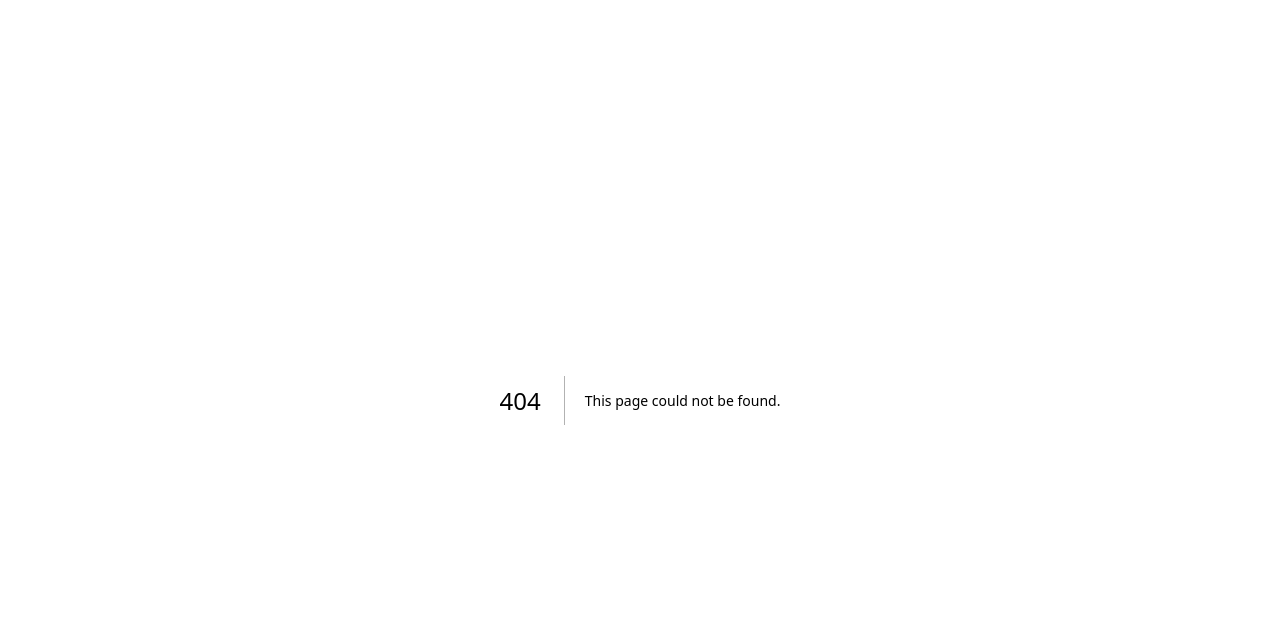
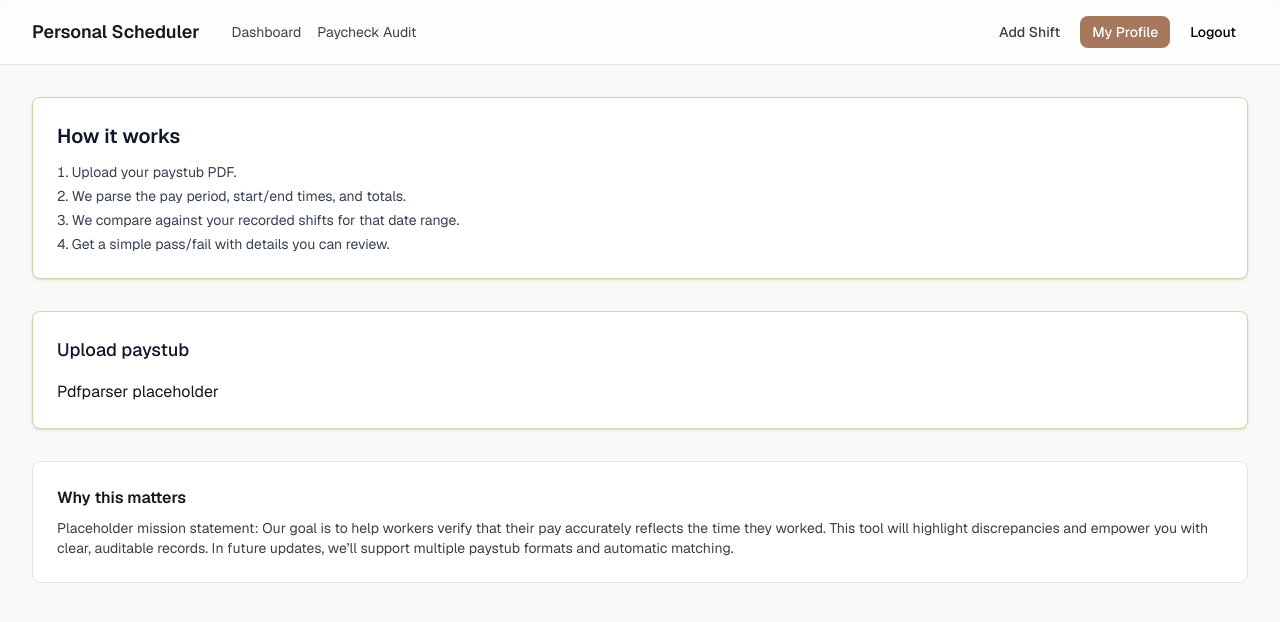
Before and after one commit to changerate/shiftlytics, a Next.js app: page /paycheck-audit in a window 1280 px wide. Before the commit this address had no page. Shown: the top 622 px of the page. Built offline with nearby package versions, Linux system fonts and the light colour scheme; no server answers.

Commit message:
navigation dashboard/landing page for auditing paychecks

```diff
--- a/src/app/dashboard/page.js
+++ b/src/app/dashboard/page.js
@@ -1,6 +1,7 @@
 "use client";
 // migrating new dashboard from "the graph" branch
 import Button from '../../components/Button';
+import TopNav from '../../components/TopNav';
 import TimeDataView from '../../components/TimeDataView';
 import GraphDemo from '../../components/GraphDemo';
 import ShiftsGraph from '../../components/ShiftsGraph';
@@ -120,49 +121,20 @@ export default function Dashboard() {
                 userId={currentUser?.id}
             />
         )}
-        {/* Header */}
-            <header className="bg-surface shadow-sm border-b border-border-light">
-                <div className="max-w-7xl mx-auto px-4 sm:px-6 lg:px-8">
-                    <div className="flex justify-between items-center py-6">
-                        <div>
-                            <h1 className="text-3xl font-bold text-text-primary">{`Welcome${greetingName ? `, ${greetingName}` : ''}`}</h1>
-                            <p className="text-text-secondary">Personal Work Schedule Management</p>
-                        </div>
-                        <div className="flex items-center space-x-4">
-                            {/* My Profile */}
-                            <Button
-                                onClick={() => setShowProfilePanel(true)}
-                                variant="secondary"
-                            >
-                                My Profile
-                            </Button>
-
-                            {/* Add New Shift */}
-                            <Button
-                                onClick={() => window.location.href = "/addShift"}
-                                variant="primary"
-                            >
-                                Add New Shift
-                            </Button>
-
-                            {/* Logout Button */}
-                            <Button
-                                onClick={handleLogout}
-                                variant='noOutlineBlack'
-                            >
-                                Logout
-                            </Button>
-
-                        </div>
-                    </div>
-                </div>
-            </header>
+            {/* Global Nav */}
+            <TopNav />
 
             {/* Main Content */}
             <ShiftsProvider>
             <main className="max-w-7xl mx-auto px-4 sm:px-6 lg:px-8 py-8">
                 {/* Stats Grid */}
                 <div className="grid grid-cols-1 md:grid-cols-2 lg:grid-cols-4 gap-6 mb-8">
+                </div>
+
+                {/* Greeting */}
+                <div className="mb-6">
+                  <h1 className="text-2xl font-bold text-text-primary">{`Welcome${greetingName ? `, ${greetingName}` : ''}`}</h1>
+                  <p className="text-text-secondary">Personal Work Schedule Management</p>
                 </div>
 
                 {/* Content Grid */}
@@ -172,14 +144,6 @@ export default function Dashboard() {
                         <h2 className="text-xl font-semibold text-gray-900 mb-4">Recent Shifts</h2>
                         <div className="space-y-4">
                         <Test />
-                        </div>
-                    </div>
-
-                    {/* Quick Actions */}
-                    <div className="bg-white p-6 rounded-lg shadow-sm border border-accent">
-                        <h2 className="text-xl font-semibold text-gray-900 mb-4">Quick Actions</h2>
-                        <div className="space-y-3">
-                        {/* ...existing code... */}
                         </div>
                     </div>
                 </div>
@@ -206,7 +170,7 @@ export default function Dashboard() {
 
                 </div>
                 <div className="bg-white p-8 rounded-lg shadow-sm border border-accent mt-8">
-                <div className="mb-2 text-sm font-medium tracking-wide text-gray-500 uppercase text-center">Spreadsheet View</div>
+                  <div className="mb-2 text-sm font-medium tracking-wide text-gray-500 uppercase">Spreadsheet</div>
                   <Spreadsheet />
                 </div>
 
--- /dev/null
+++ b/src/app/paycheck-audit/page.js
@@ -0,0 +1,41 @@
+"use client";
+import TopNav from "../../components/TopNav";
+import Pdfparser from "../../components/pdfparser";
+
+export default function PaycheckAuditPage() {
+  return (
+    <div className="min-h-screen bg-background font-sans">
+      <TopNav />
+
+      {/* Main */}
+      <main className="max-w-7xl mx-auto px-4 sm:px-6 lg:px-8 py-8">
+        {/* Intro / Instructions */}
+        <section className="bg-white rounded-lg shadow-sm border border-accent p-6 mb-8">
+          <h2 className="text-xl font-semibold text-gray-900 mb-3">How it works</h2>
+          <ol className="list-decimal list-inside text-sm text-gray-700 space-y-1">
+            <li>Upload your paystub PDF.</li>
+            <li>We parse the pay period, start/end times, and totals.</li>
+            <li>We compare against your recorded shifts for that date range.</li>
+            <li>Get a simple pass/fail with details you can review.</li>
+          </ol>
+        </section>
+
+        {/* Tool */}
+        <section className="bg-white rounded-lg shadow-sm border border-accent p-6 mb-8">
+          <h2 className="text-lg font-medium text-gray-900 mb-4">Upload paystub</h2>
+          <Pdfparser />
+        </section>
+
+        {/* Mission statement / Placeholder */}
+        <section className="rounded-lg border border-border-light bg-surface p-6">
+          <h3 className="text-base font-semibold text-text-primary mb-2">Why this matters</h3>
+          <p className="text-sm text-text-secondary">
+            Placeholder mission statement: Our goal is to help workers verify that their pay accurately reflects
+            the time they worked. This tool will highlight discrepancies and empower you with clear, auditable
+            records. In future updates, we’ll support multiple paystub formats and automatic matching.
+          </p>
+        </section>
+      </main>
+    </div>
+  );
+}
--- /dev/null
+++ b/src/components/Pdfparser.js
@@ -0,0 +1,10 @@
+
+export default function Pdfparser() {
+
+    return (
+        <div>
+            <p>Pdfparser placeholder</p>
+        </div>
+
+    )
+}
--- /dev/null
+++ b/src/components/TopNav.js
@@ -0,0 +1,59 @@
+"use client";
+import Button from "./Button";
+import { useCallback } from "react";
+import { supabase } from "../lib/supabaseClient";
+
+export default function TopNav() {
+  const handleLogout = useCallback(async () => {
+    try {
+      await supabase.auth.signOut();
+    } catch (err) {
+      console.warn("Supabase logout error:", err?.message);
+    }
+    window.location.href = "/login";
+  }, []);
+
+  return (
+    <header className="sticky top-0 z-30 bg-surface/80 backdrop-blur supports-[backdrop-filter]:bg-surface/60 border-b border-border-light">
+      <div className="max-w-7xl mx-auto px-4 sm:px-6 lg:px-8">
+        <div className="flex h-16 items-center justify-between">
+          {/* Left: Brand + Nav */}
+          <div className="flex items-center gap-8">
+            <a href="/dashboard" className="text-lg font-semibold text-text-primary hover:opacity-90">
+              Personal Scheduler
+            </a>
+            <nav className="hidden md:flex items-center gap-4 text-sm">
+              <a href="/dashboard" className="text-text-secondary hover:text-text-primary transition-colors">Dashboard</a>
+              <a href="/paycheck-audit" className="text-text-secondary hover:text-text-primary transition-colors">Paycheck Audit</a>
+            </nav>
+          </div>
+
+          {/* Right: Actions */}
+          <div className="flex items-center gap-2">
+            <Button
+              variant="ghost"
+              size="small"
+              onClick={() => (window.location.href = "/addShift")}
+            >
+              Add Shift
+            </Button>
+            <Button
+              variant="secondary"
+              size="small"
+              onClick={() => (window.location.href = "/profile")}
+            >
+              My Profile
+            </Button>
+            <Button
+              variant="noOutlineBlack"
+              size="small"
+              onClick={handleLogout}
+            >
+              Logout
+            </Button>
+          </div>
+        </div>
+      </div>
+    </header>
+  );
+}
--- a/src/context/ShiftsContext.js
+++ b/src/context/ShiftsContext.js
@@ -1,5 +1,5 @@
 "use client";
-import { createContext, useCallback, useContext, useEffect, useMemo, useRef, useState } from "react";
+import { createContext, useCallback, useContext, useEffect, useMemo, useState } from "react";
 import { supabase } from "../lib/supabaseClient";
 import { getUserWages } from "../utils/wageUtils";
 
@@ -11,53 +11,40 @@ export function ShiftsProvider({ children }) {
   const [wages, setWages] = useState([]);
   const [loading, setLoading] = useState(true);
   const [error, setError] = useState("");
+  const [reloadTick, setReloadTick] = useState(0);
 
-  const abortRef = useRef({ cancelled: false });
-
-  const fetchAll = useCallback(async () => {
+  useEffect(() => {
+    let cancelled = false;
+    (async () => {
       setLoading(true);
       setError("");
       try {
+        // Auth via Supabase
         const { data: authData, error: authError } = await supabase.auth.getUser();
         if (authError) throw authError;
         const currentUser = authData?.user;
-      if (!currentUser) {
-        throw new Error("Not authenticated");
+        if (!currentUser) throw new Error("Not authenticated");
+        if (!cancelled) setUser(currentUser);
+
+        // Shifts via existing API route
+        const res = await fetch(`/api/data?userId=${encodeURIComponent(currentUser.id)}`, { cache: "no-store" });
+        if (!res.ok) throw new Error(`API /api/data error: ${res.status}`);
+        const json = await res.json();
+        if (!cancelled) setShifts(Array.isArray(json) ? json : []);
+
+        // Wages via existing utility (direct Supabase)
+        const wagesRes = await getUserWages(currentUser.id);
+        if (!cancelled) setWages(wagesRes.success ? (wagesRes.wages || []) : []);
+      } catch (e) {
+        if (!cancelled) setError(e?.message || String(e));
+      } finally {
+        if (!cancelled) setLoading(false);
       }
-      setUser(currentUser);
+    })();
+    return () => { cancelled = true; };
+  }, [reloadTick]);
 
-      const res = await fetch(`/api/data?userId=${encodeURIComponent(currentUser.id)}`, {
-        cache: "no-store",
-      });
-      if (!res.ok) {
-        throw new Error(`API /api/data error: ${res.status}`);
-      }
-      const json = await res.json();
-      if (!abortRef.current.cancelled) setShifts(Array.isArray(json) ? json : []);
-
-      const wagesRes = await getUserWages(currentUser.id);
-      if (!wagesRes.success) {
-        console.warn("getUserWages error:", wagesRes.error);
-        if (!abortRef.current.cancelled) setWages([]);
-      } else if (!abortRef.current.cancelled) {
-        setWages(wagesRes.wages || []);
-      }
-    } catch (e) {
-      if (!abortRef.current.cancelled) setError(e?.message || String(e));
-    } finally {
-      if (!abortRef.current.cancelled) setLoading(false);
-    }
-  }, []);
-
-  useEffect(() => {
-    abortRef.current.cancelled = false;
-    fetchAll();
-    return () => {
-      abortRef.current.cancelled = true;
-    };
-  }, [fetchAll]);
-
-  const refresh = useCallback(() => fetchAll(), [fetchAll]);
+  const refresh = useCallback(() => setReloadTick((n) => n + 1), []);
 
   const wagesMap = useMemo(() => {
     const map = new Map();
@@ -100,7 +87,6 @@ export function ShiftsProvider({ children }) {
       }
       const hoursWorked = ms / (1000 * 60 * 60);
       const dayKey = start ? toDayKey(start) : null;
-      const createdDay = s.created_at ? toDayKey(safeDate(s.created_at)) : null;
 
       // wage/earnings
       const posKey = String(s.position_title || '').toLowerCase().trim();
@@ -113,7 +99,7 @@ export function ShiftsProvider({ children }) {
       else if (occ === 'per_day' || occ === 'daily') earned = rate;
       else earned = hoursWorked * rate;
 
-      enhanced.push({ ...s, hoursWorked, dayKey, createdDay, earned });
+      enhanced.push({ ...s, hoursWorked, dayKey, earned });
 
       if (dayKey) {
         hoursByDay.set(dayKey, (hoursByDay.get(dayKey) || 0) + hoursWorked);
```
Lines whose indentation alone changed are shown as unchanged.
